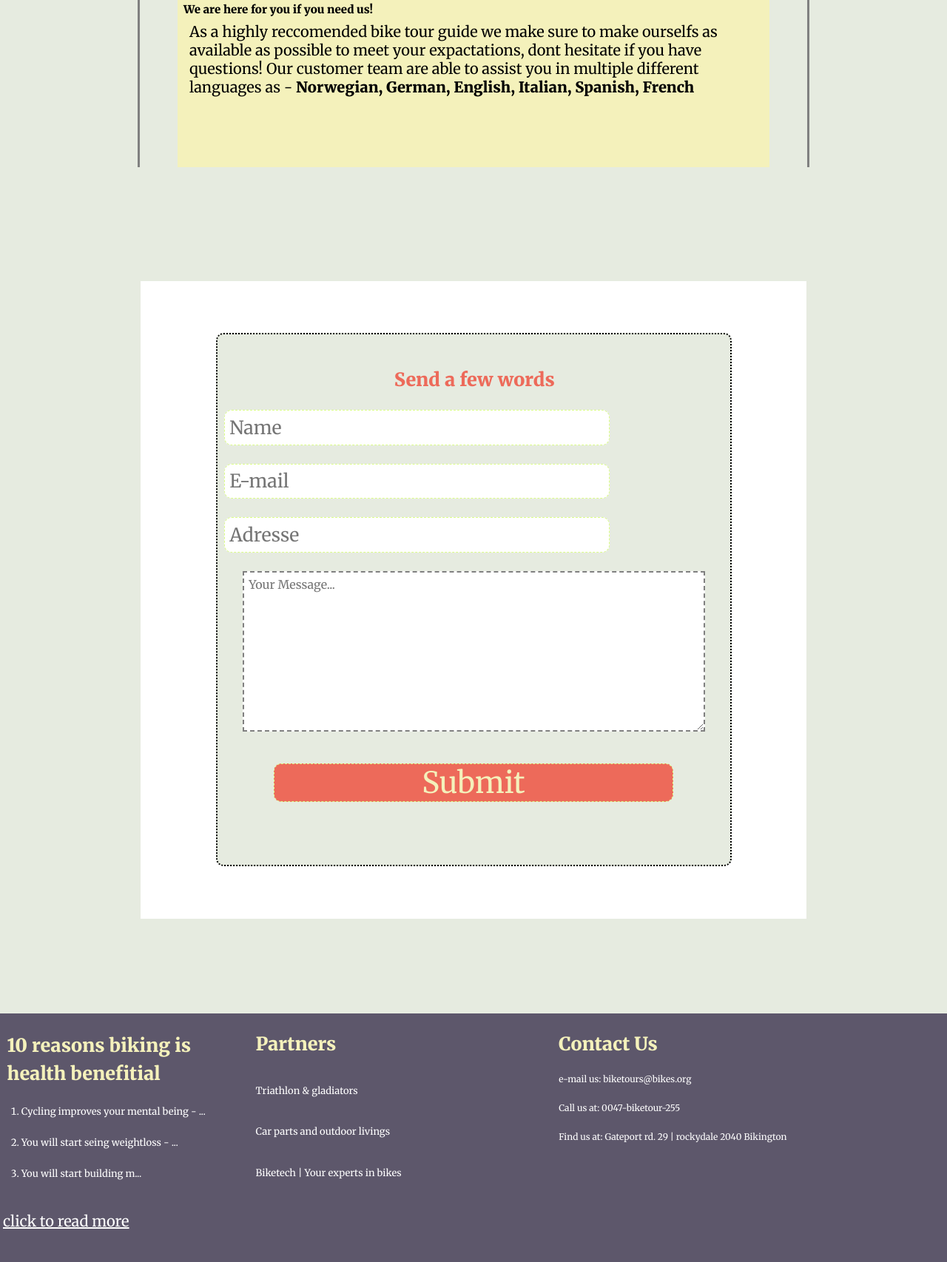
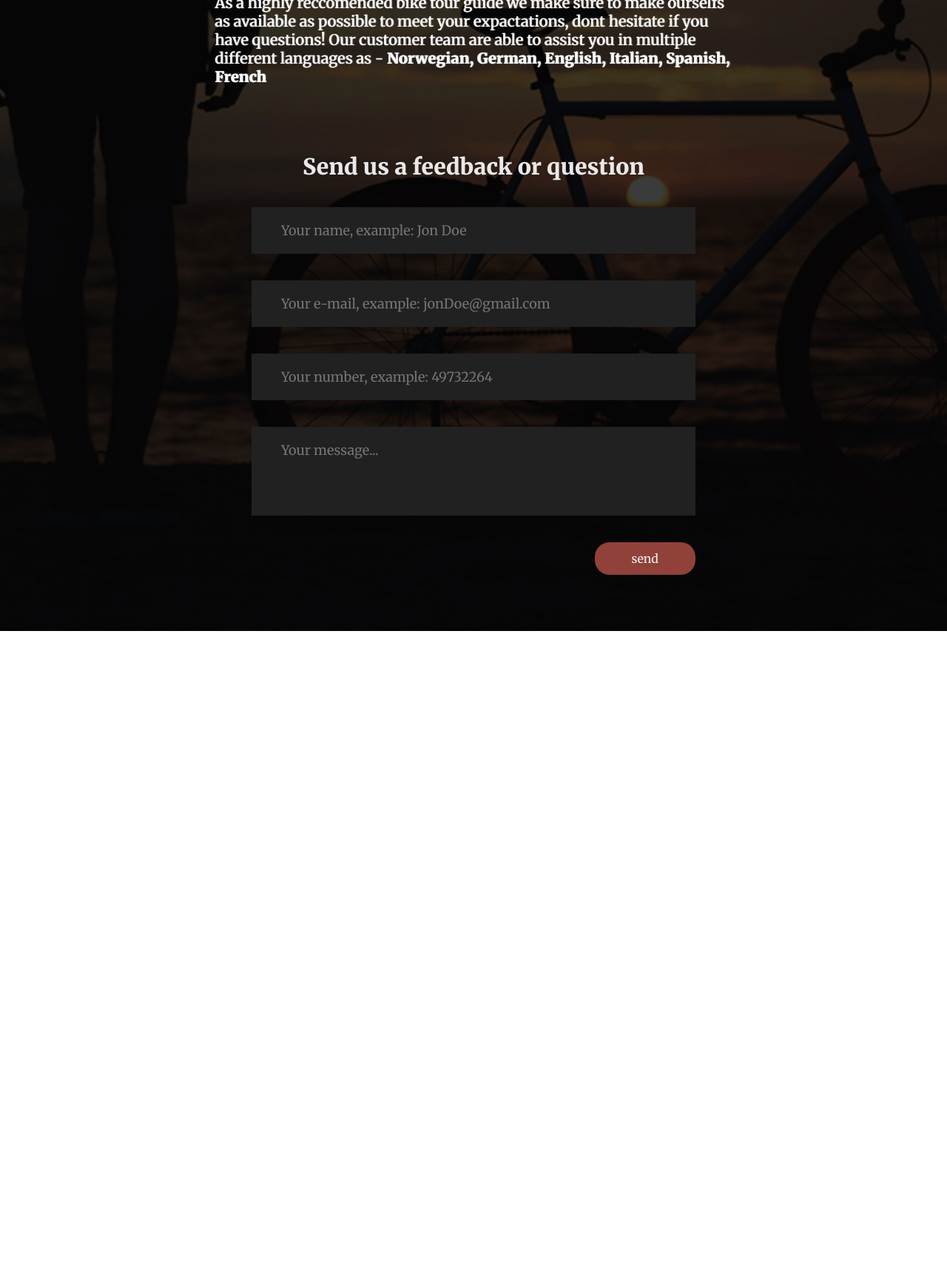
Before and after one commit to KeyG94/recycle, a plain HTML site: page contact.html in a window 1280 px wide. Shown: the part 397-2103 px from the top of the page at 74% size. After the commit the page ends 1250 px from the top, so only its background shows below. Drawn offline with Linux system fonts and the light colour scheme.

Commit message:
Updated the contact page, its more dynamic and slick. The form is also updated on the contact page and gives feedback when you submit a message. Removed footer as it didnt serve any purpose

```diff
--- a/contact.html
+++ b/contact.html
@@ -4,9 +4,12 @@
 <head>
     <meta charset="UTF-8">
     <meta name="viewport" content="width=device-width, initial-scale=1.0">
+    <link rel="stylesheet" type="text/css" href="css/contactForm.css">
     <link rel="stylesheet" type="text/css" href="css/bike.css">
+
     <link href="https://fonts.googleapis.com/css?family=Merriweather:400,900" rel="stylesheet">
     <script src="js/navigation.js"></script>
+    <script defer src="js/regex.js"></script>
     <title>Re-Cycle | Your Eco friendly Tours</title>
 
 </head>
@@ -14,12 +17,6 @@
 <body>
     <div class="MainContentWrapMobile MainContentWrapDesktop">
         <div class="headNavCellBox headNavDesktopBox">
-            <div class="search-container">
-                <form action="/tourbikeexample.php">
-                    <input type="text" placeholder="Find your Tour.." name="search">
-                    <button type="submit"></button>
-                </form>
-            </div>
             <div role="banner" class="headNavCell headNavDesktop" id="navbar">
                 <a href="index.html"><img src="img/logo/logo.png" alt="logo re-cycle" class="mainLogo"></a>
                 <div class="naviCell naviDesktop">
@@ -44,79 +41,24 @@
             <div class="articleWrapCell articleWrapDesktop">
                 <div class="col2">
                     <h2>Contact Us</h2>
-                    <h3>We are here for you if you need us!</h3>
                     <p>As a highly reccomended bike tour guide we make sure to make ourselfs as available as possible to
                         meet your expactations, dont hesitate if you have questions! Our customer team are able to
                         assist you in multiple different languages as - <b>Norwegian, German, English, Italian, Spanish,
                             French</b></p>
-                </div>
-            </div>
-            <div class="contactFormCell contactFormDesktop">
-                <div class="formContainer">
-                    <form role="form" action="#" method="get">
-                        <h2>Send a few words</h2>
-                        <!--Add javascript feedback-->
-                        <input placeholder="Name" type="text" name="firstName" class="contact" maxlength="100">
-                        <input placeholder="E-mail" type="email" name="email" class="contact" maxlength="100">
-                        <input placeholder="Adresse" type="text" name="adresse" class="contact" maxlength="100">
-                        <textarea name="textbox" form="userForm" class="txtbox" placeholder="Your Message..."
-                            maxlength="500" value="additional"></textarea>
-                        <div class="button">
-                            <input type="submit" name="submit" value="Submit" id="book">
-                        </div>
-                    </form>
+                    <div class="contact-section">
+                        <h3>Send us a feedback or question</h3>
+                        <form class="contact-form" method="#" action="#" id="form">
+                            <input type="text" class="contact-form-text" placeholder="Your name, example: Jon Doe" required>
+                            <input type="email" class="contact-form-text"
+                                placeholder="Your e-mail, example: jonDoe@gmail.com" required>
+                            <input type="text" class="contact-form-text" placeholder="Your number, example: 49732264" required>
+                            <textarea placeholder="Your message..." class="contact-form-text" id="message"></textarea>
+                            <input type="submit" class="contact-form-btn" value="send" id="send">
+                        </form>
+                    </div>
                 </div>
             </div>
         </main>
-        <div class="footWrapCell footWrapDesktop">
-            <footer role="contentinfo">
-                <div class="blockquoteWrap">
-                    <aside role="complementary">
-                        <h3>10 reasons biking is health benefitial</h3>
-                        <ol>
-                            <a href="#" target="_blank">
-                                <li>Cycling improves your mental being - ...</li>
-                            </a>
-                            <a href="#" target="_blank">
-                                <li>You will start seing weightloss - ...</li>
-                            </a>
-                            <a href="#" target="_blank">
-                                <li>You will start building m...</li>
-                            </a>
-                        </ol>
-                        <p>click to read more</p>
-                    </aside>
-                </div>
-                <div class="partnerWrap">
-                    <h3>Partners</h3>
-                    <ul>
-                        <a href="#">
-                            <li>Triathlon &amp; gladiators</li>
-                        </a>
-                        <a href="#">
-                            <li>Car parts and outdoor livings</li>
-                        </a>
-                        <a href="#">
-                            <li>Biketech | Your experts in bikes</li>
-                        </a>
-                    </ul>
-                </div>
-                <div class="contactWrap">
-                    <h3>Contact Us</h3>
-                    <ul>
-                        <a href="#">
-                            <li>e-mail us: biketours@bikes.org</li>
-                        </a>
-                        <a href="#">
-                            <li>Call us at: 0047-biketour-255</li>
-                        </a>
-                        <a href="#">
-                            <li>Find us at: Gateport rd. 29 | rockydale 2040 Bikington</li>
-                        </a>
-                    </ul>
-                </div>
-            </footer>
-        </div>
     </div>
 </body>
 
--- a/css/bike.css
+++ b/css/bike.css
@@ -108,7 +108,7 @@ em {
     }
 
     .naviCell a:hover{
-        color: #5D576B;
+        color: #ED6A5A;
     }
 
     .headNavCellBox .search-container {
@@ -144,10 +144,6 @@ em {
     }
 /*header bottom ---------------------*/
 /* body ---------------------*/
-    .contactWrapMobile {
-        background: #F4F1BB;
-        width: 100%;
-    }
 
     .col1 {
         background-color: #9BC1BC;
@@ -465,6 +461,11 @@ em {
         padding: 5px 10px;
         color: black;
         font-size: 1.8rem;
+        transition: 0.5s;
+    }
+
+    .naviDesktop a:hover{
+        color: #ED6A5A;
     }
 
     .headNavDesktopBox .search-container {
--- /dev/null
+++ b/css/contactForm.css
@@ -0,0 +1,87 @@
+.MainContentWrapDesktop{
+    background: url(../img/jpg/sunsetBikeBackground.png) no-repeat center;
+    background-size: cover;
+    padding: 40px 0 !important;
+}
+
+.contactWrapMobile{
+    padding: 0;
+    background: transparent;
+}
+
+.articleWrapCell{
+    background-color: transparent;
+    margin-bottom: 2em !important;
+    border: 0 !important;
+}
+
+.col2{
+    background: transparent !important;
+    color: rgba(255,255,255, 0.9) !important;
+    height: auto;
+}
+
+.col2 p{
+    text-shadow: whitesmoke 1px 0 1px;
+    padding: 2.5em !important;
+}
+
+.col2 h2{
+    color: rgba(255,255,255, 0.9) !important;
+    border-bottom: 1px dotted white;
+    font-size: 5em !important;
+    text-align: center;
+}
+
+.col2 h3{
+    font-size: 3em !important;
+    text-align: center;
+    color: rgba(255,255,255, 0.9) !important;
+}
+
+.contact-form{
+    max-width: 600px;
+    margin: auto;
+    padding: 0 10px;
+    overflow: hidden;
+}
+
+.contact-form-text{
+    display: block;
+    width: 100%;
+    font-size: 18px;
+    box-sizing: border-box;
+    margin: 2em 0;
+    border: 0;
+    background: #212121;
+    padding: 20px 40px;
+    outline: none;
+    color: rgba(255,255,255, 0.9);
+    transition: 0.5s;
+    resize: none;
+}
+
+.contact-form-text:focus{
+    box-shadow: 0 0 10px 4px #ED6A5A;
+}
+
+textarea.contact-form-text{
+    height:120px;
+}
+
+.contact-form-btn{
+    float: right;
+    border: 0;
+    background: rgba(237,106,90,0.6);
+    color: whitesmoke;
+    padding: 12px 50px;
+    border-radius: 20px;
+    cursor: pointer;
+    transition: 0.5s;
+    font-size: 16px;
+    outline: none;
+}
+
+.contact-form-btn:hover{
+    background: rgb(237,106,90);
+}
--- /dev/null
+++ b/js/regex.js
@@ -0,0 +1,3 @@
+const btnFeedback = document.addEventListener('submit', function() {
+    alert('Thank You for submitting your message!')
+})
```
Also changed, not shown: img/jpg/sunsetBikeBackground.png (added).
